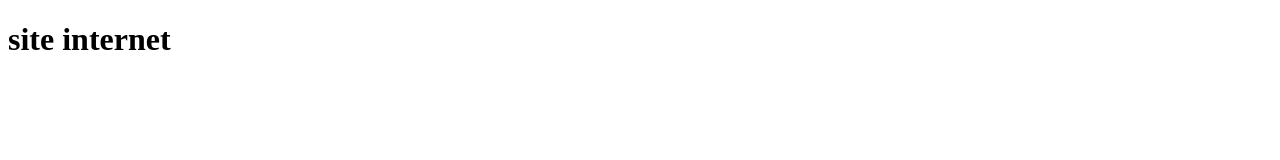
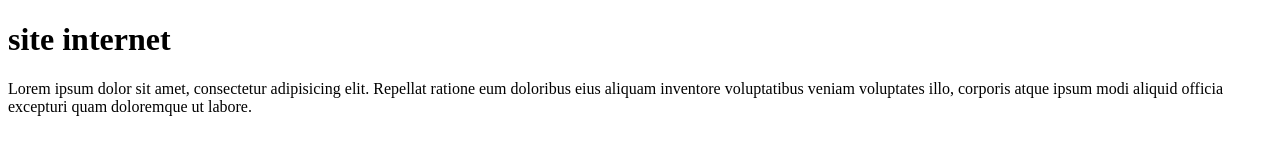
Before and after one commit to NaweleEG/dc2drp1, a plain HTML site: page index.html in a window 1280 px wide. Drawn offline with Linux system fonts and the light colour scheme.

Commit message:
ajout d'un paragraphe

```diff
--- a/index.html
+++ b/index.html
@@ -5,6 +5,7 @@
     <title>Mon super site</title>
     <body>
         <h1>site internet</h1>
+        <p>Lorem ipsum dolor sit amet, consectetur adipisicing elit. Repellat ratione eum doloribus eius aliquam inventore voluptatibus veniam voluptates illo, corporis atque ipsum modi aliquid officia excepturi quam doloremque ut labore.</p>
     </body>
 </head>
 </html>
```
